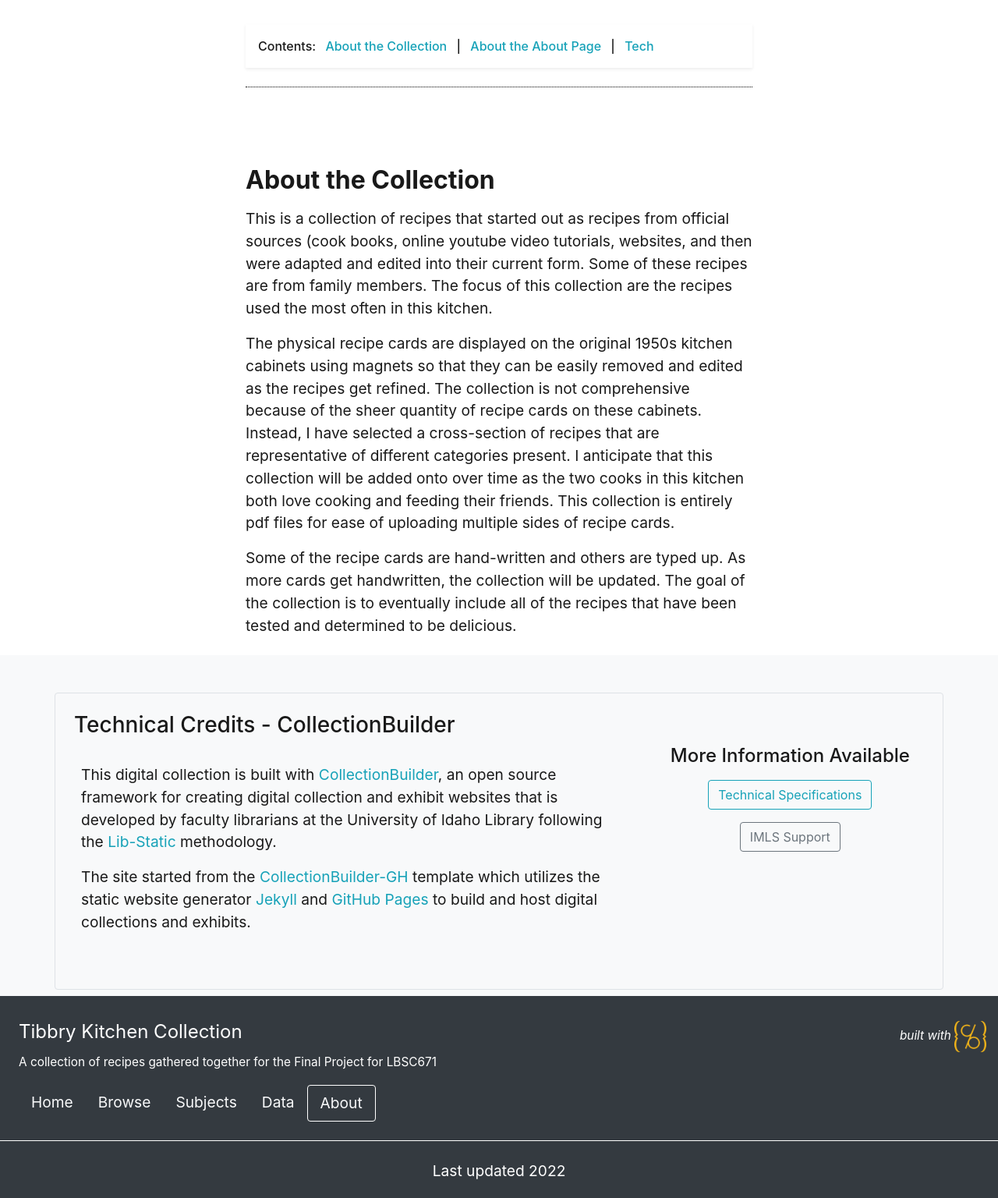
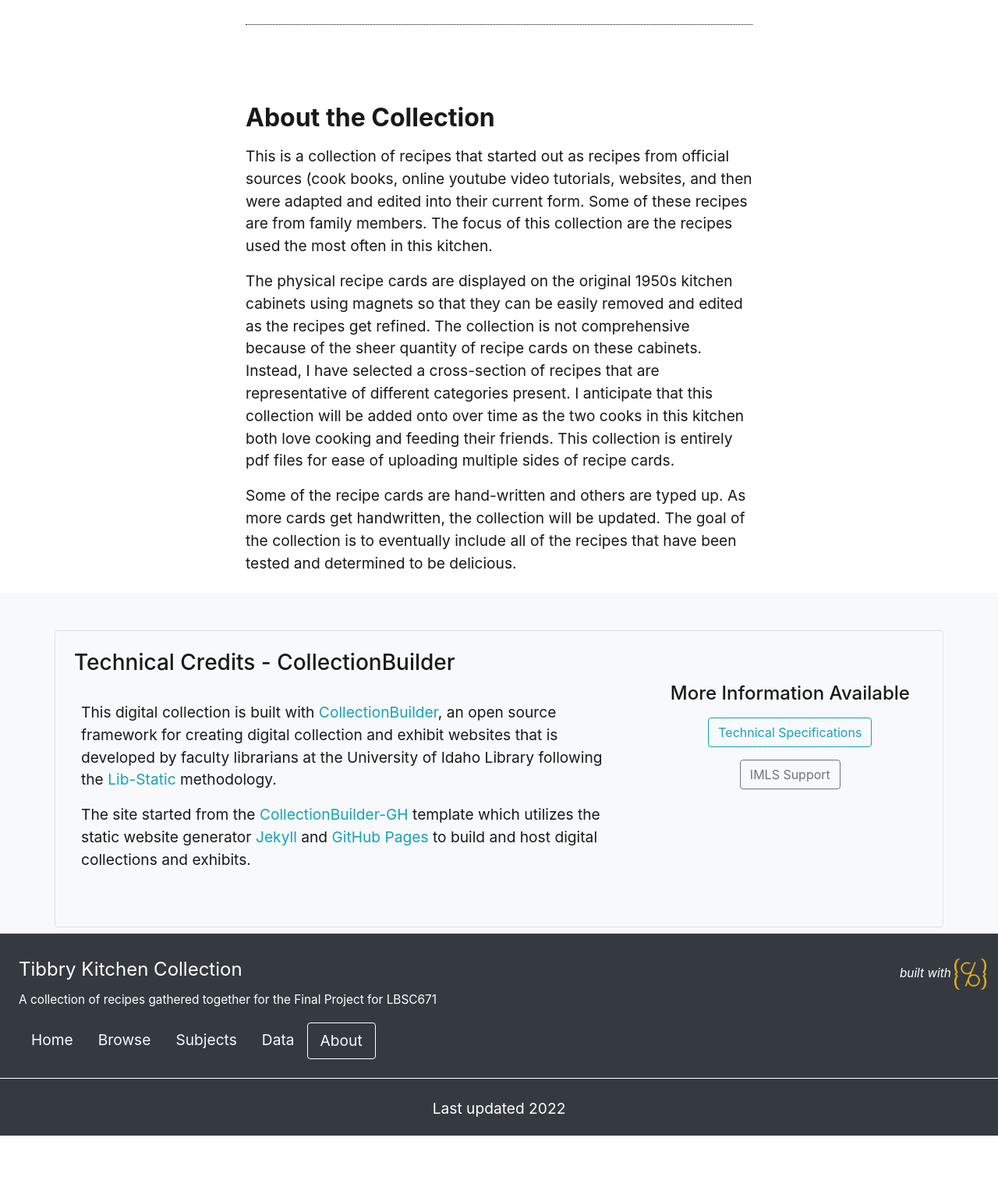
Before and after one commit to gbrei/tibbrykitchencollection, a Jekyll site: the page built from pages/about.md, in a window 1280 px wide. Shown: the part 450-1986 px from the top of the page at 78% size. Built offline with Jekyll 4.4.1, drawn with Linux system fonts in a browser that asks for light colours; after the commit the page ends 1906 px from its top, so only the background shows below that.

Commit message:
removing feature

```diff
--- a/pages/about.md
+++ b/pages/about.md
@@ -8,9 +8,8 @@ credits: true
 # Look in _includes/feature for options to easily add features to the page
 ---
 
-{% include feature/jumbotron.html objectid=cutefood%}
+{% include feature/jumbotron.html objectid=bread%}
 
-{% include feature/nav-menu.html sections="About the Collection;About the About Page" %}
 
 ## About the Collection
 
```
